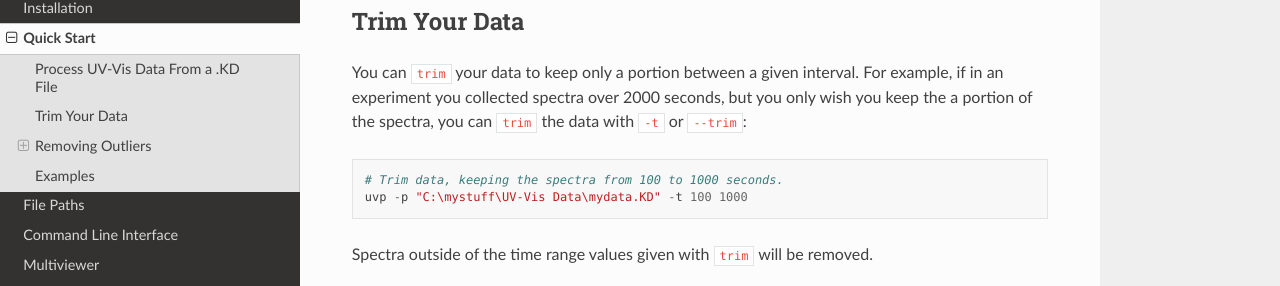
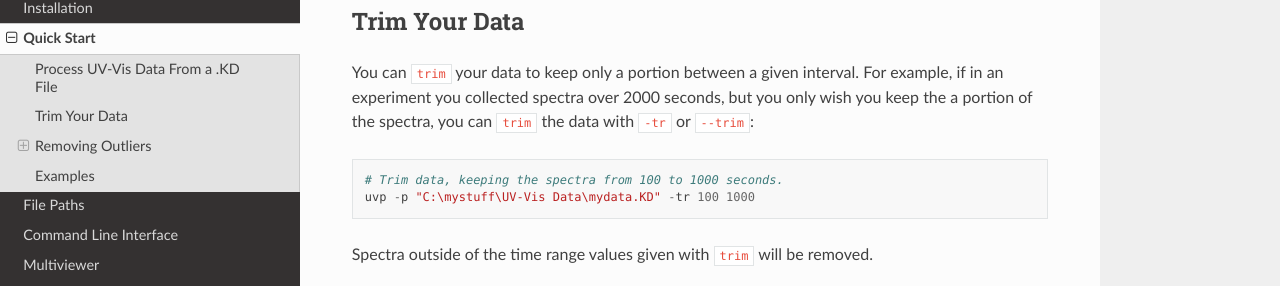
Before and after one commit to dd-hebert/uv_pro, a Sphinx documentation site: the page built from docs/quickstart.rst, in a window 1280 px wide and 900 px high, scrolled down 520 px. Shown: the part 144-430 px from the top of the window. Built offline with Sphinx 7.4.7 and the Read the Docs theme 2.0.0, drawn with Linux system fonts in a browser that asks for light colours.

Commit message:
more doc updates

```diff
--- a/docs/quickstart.rst
+++ b/docs/quickstart.rst
@@ -25,10 +25,10 @@ Trim Your Data
 --------------
 You can ``trim`` your data to keep only a portion between a given interval. For example, if in
 an experiment you collected spectra over 2000 seconds, but you only wish you keep the a portion
-of the spectra, you can ``trim`` the data with ``-t`` or ``--trim``::
+of the spectra, you can ``trim`` the data with ``-tr`` or ``--trim``::
 
     # Trim data, keeping the spectra from 100 to 1000 seconds.
-    uvp -p "C:\mystuff\UV-Vis Data\mydata.KD" -t 100 1000
+    uvp -p "C:\mystuff\UV-Vis Data\mydata.KD" -tr 100 1000
 
 Spectra outside of the time range values given with ``trim`` will be removed.
 
@@ -154,12 +154,12 @@ Examples
 Import the data from ``myfile.KD``, set the outlier detection to 0.2, trim the data to keep only spectra
 from 50 seconds to 250 seconds, and show 10 slices::
 
-    uvp -p C:\Desktop\myfile.KD -t 50 250 -ot 0.2 -sl 10
+    uvp -p C:\Desktop\myfile.KD -tr 50 250 -ot 0.2 -sl 10
 
 Import the data from ``myfile.KD``, trim the data to keep only spectra from 0 seconds to 750 seconds, change baseline
 parameters, show 25 slices, and get time traces for 780 nm and 1020 nm::
 
-    uvp -p C:\Desktop\myfile.KD -t 0 750 -bll 10 -blt 0.1 -sl 25 -tt 780 1020
+    uvp -p C:\Desktop\myfile.KD -tr 0 750 -bll 10 -blt 0.1 -sl 25 -tt 780 1020
 
 The arguments are flexible and can be used in basically any order (except ``-p`` which must come first). However, each argument
 should only occur once.
```
Also changed, not shown: 1 other file.
